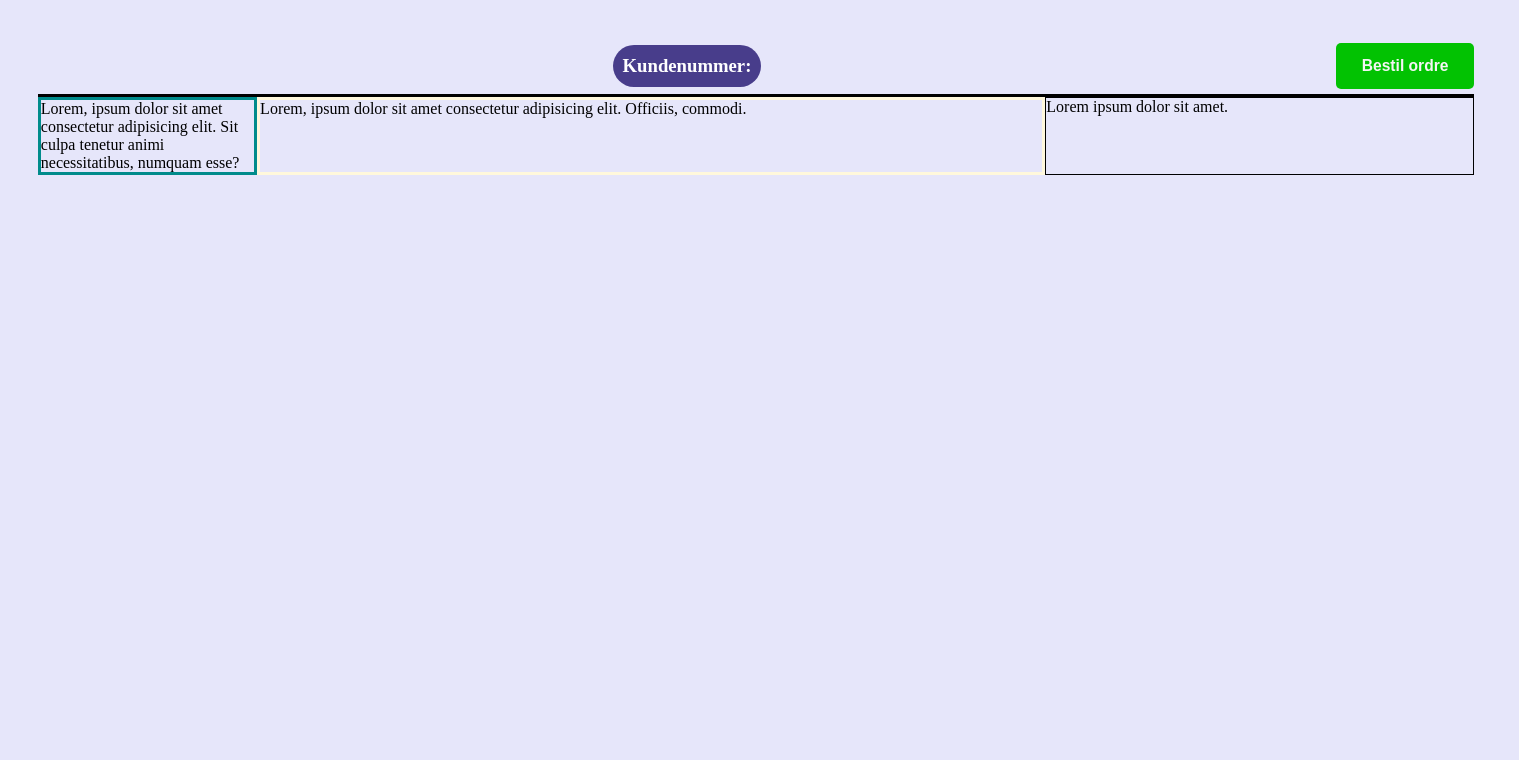
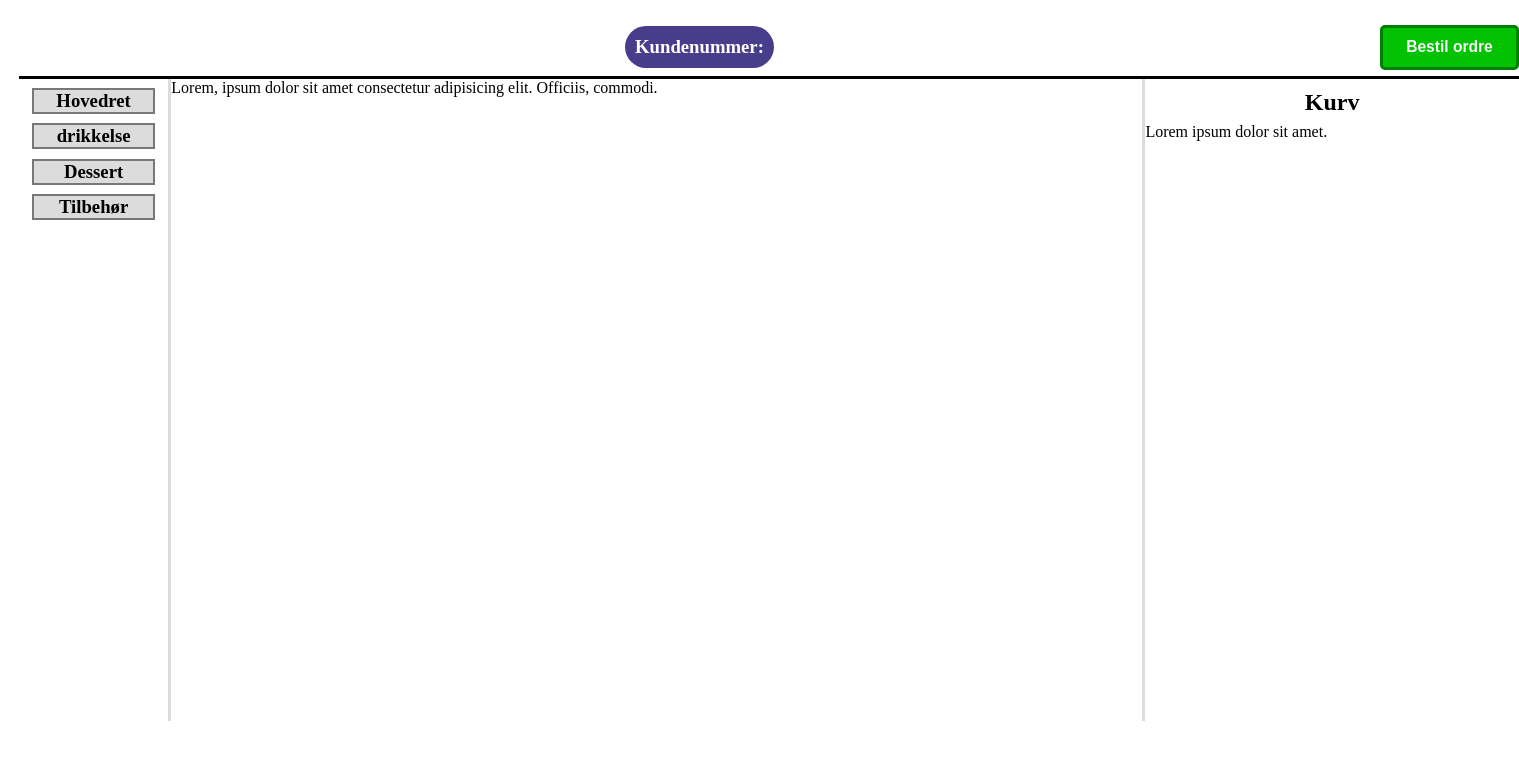
Before and after one commit to Dyerag/Bestillingsstander, a plain HTML site: page index.html in a window 1280 px wide. Shown: the whole page, 1519 px wide, since content can reach past the window. Drawn offline with Linux system fonts and the light colour scheme.

Commit message:
More clearly split the main part of the page up, and given the menu options more detail

```diff
--- a/Stylish.css
+++ b/Stylish.css
@@ -1,11 +1,12 @@
 body {
-    background-color: lavender;
-    margin: 10mm;
-    width: 38cm;
-    height: ;
+
+    margin: 5mm;
+    width: 1500px;
+    height: 17cm;
 }
 
-#customer {
+/*The base styling for the customer number and order button */
+#top {
     display: flex;
     justify-content: end;
     align-items: center;
@@ -13,14 +14,15 @@ body {
     border-bottom: solid;
 }
 
-#customer>div {
+/*This div is the element that contains the customer text*/
+#top>div {
     width: 100%;
     display: flex;
     justify-content: center;
 }
 
 #customerText {
-border-radius: 30px;
+    border-radius: 30px;
     background-color: darkslateblue;
     color: white;
     padding: 10px;
@@ -32,37 +34,60 @@ border-radius: 30px;
     color: whitesmoke;
     background-color: rgb(2, 194, 2);
     border-radius: 5px;
-    border: none;
+    border: solid 3px;
+    border-color: green;
 }
 
+/* This styling centers the text in the button*/
 #orderbtn>h3 {
     margin: 0;
 }
 
 #orderbtn:active {
     background-color: green;
+    border-color: rgb(2, 194, 2);
 }
 
-main{
+/*The main content of the page*/
+main {
     display: flex;
+    height: 100%;
 }
 
 nav {
-    width: 15%;
+    width: 10%;
+    height: 40mm;
     border-width: 2px;
-    border: solid;
-    border-color: darkcyan;
+
+    display:flex;
+    flex-direction: column;
+    align-items: center;
+    justify-content:space-evenly;
+}
+
+nav > h3 {
+    text-align: center;
+    margin:0;
+    width: 80%;
+    background-color:gainsboro ;
+    border: solid rgb(120, 120, 120) 2px;
 }
 
 #food {
-    width: 55%;
-    border: solid cornsilk;
+    width: 65%;
+    border-right: solid;
+    border-left: solid;
+    border-color: gainsboro;
     border-width: 3px;
 }
 
 #cart {
-    width: 30%;
-    border-color:blueviolet;
-    border: solid;
-    border-width: 1px;
+    width: 25%;
+    /* background-color: lavender; */
+    border-width: 2px;
 }
+
+#cart>h1 {
+    text-align: center;
+    margin: 10px 0 2mm 0;
+}
--- a/index.html
+++ b/index.html
@@ -9,7 +9,7 @@
 </head>
 
 <body>
-    <div id="customer">
+    <div id="top">
         <div>
             <h3 id="customerText">Kundenummer: </h3>
         </div>
@@ -19,15 +19,18 @@
     </div>
     <main>
         <nav>
-            Lorem, ipsum dolor sit amet consectetur adipisicing elit. Sit culpa tenetur animi necessitatibus, numquam
-            esse?
+            <h3> Hovedret</h3>
+            <h3>drikkelse</h3>
+            <h3>Dessert</h3>
+            <h3>Tilbehør</h3>
         </nav>
         <div id="food">
             Lorem, ipsum dolor sit amet consectetur adipisicing elit. Officiis, commodi.
         </div>
-        <div id="cart">
+        <section id="cart">
+            <h1>Kurv</h1>
             Lorem ipsum dolor sit amet.
-        </div>
+        </section>
     </main>
     <div id="previousorders">
 
```
